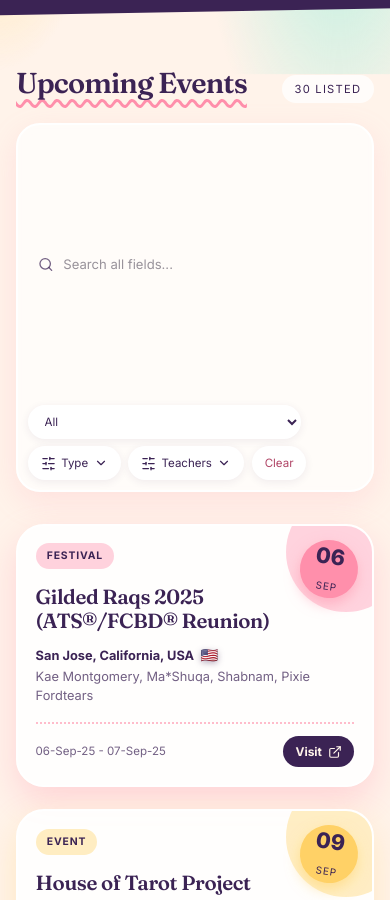
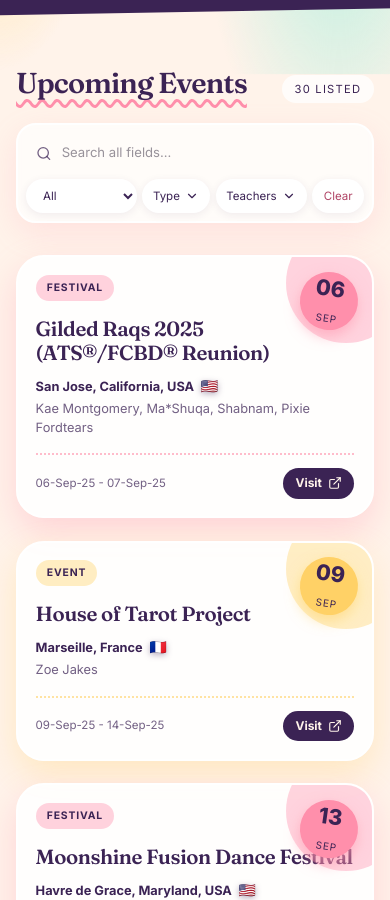
Before and after one commit to satavisha/TFBDMap3, a Next.js app: page / in a window 390 px wide. Shown: the part 865-1765 px from the top of the page. Built offline with nearby package versions, Linux system fonts and the light colour scheme.

Commit message:
Compact the filter bar on mobile
Co-Authored-By: Claude Sonnet 5.5 <noreply@anthropic.com>

```diff
--- a/app/themes.css
+++ b/app/themes.css
@@ -122,6 +122,16 @@ html[data-theme="bloom"] {
 }
 
 @media (max-width: 800px) {
+  /* Compact filter bar: the search box's 260px flex-basis was becoming its height in the stacked layout */
+  html[data-theme="bloom"] {
+    .filters-toolbar { gap: .4rem; padding: .5rem; border-radius: 20px; }
+    .search-field { flex: 0 0 auto; min-width: 0; min-height: 40px; }
+    .filter-actions { flex-wrap: nowrap; gap: .35rem; }
+    .filter-select { flex: 1 1 0; min-width: 0; }
+    .filter-menu summary { padding-inline: .6rem; }
+    .filter-menu summary svg:first-child { display: none; }
+    .clear-button { padding-inline: .65rem; }
+  }
   html[data-theme="bloom"] .event-cards { grid-template-columns: 1fr; padding-top: .6rem; }
   html[data-theme="bloom"] .event-card { padding: 1.1rem; }
 }
```
